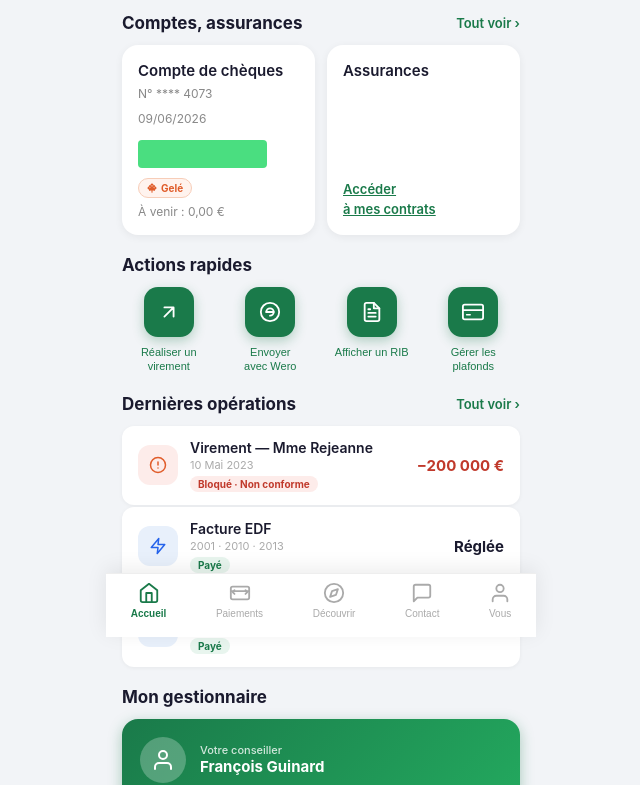
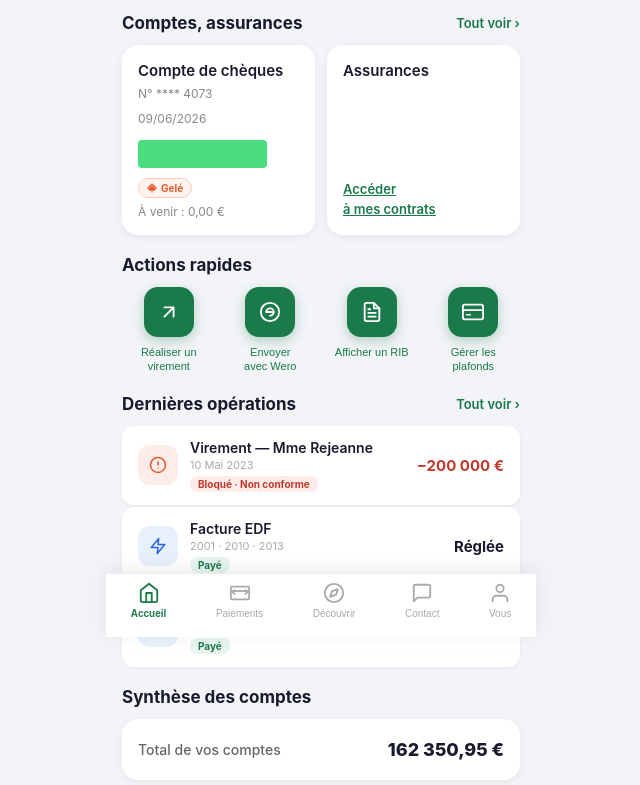
Before and after one commit to appolinair2355/BNF, a website: page index.html in a window 1280 px wide. Shown: the part 163-948 px from the top of the page, without its empty margins (319-959 px from the left). Drawn offline with Linux system fonts and the light colour scheme.

Commit message:
Add files via upload

```diff
--- a/index.html
+++ b/index.html
@@ -186,6 +186,19 @@
       </div>
     </section>
 
+    <!-- SYNTHÈSE DES COMPTES -->
+    <section>
+      <div class="section-header">
+        <span class="section-title">Synthèse des comptes</span>
+      </div>
+      <div class="synthese-card">
+        <div class="synthese-row">
+          <span class="synthese-label">Total de vos comptes</span>
+          <span class="synthese-value">162 350,95 €</span>
+        </div>
+      </div>
+    </section>
+
     <!-- GESTIONNAIRE -->
     <section>
       <div class="section-header">
--- a/style.css
+++ b/style.css
@@ -380,6 +380,32 @@ body {
 .transaction-amount.negative { color: #1a1a2e; }
 .transaction-amount.blocked  { color: #c0392b; }
 
+/* SYNTHÈSE DES COMPTES */
+.synthese-card {
+  background: white;
+  border-radius: 16px;
+  padding: 20px 16px;
+  box-shadow: 0 2px 8px rgba(0,0,0,0.06);
+}
+
+.synthese-row {
+  display: flex;
+  justify-content: space-between;
+  align-items: center;
+}
+
+.synthese-label {
+  font-size: 14px;
+  color: #666;
+  font-weight: 500;
+}
+
+.synthese-value {
+  font-size: 18px;
+  font-weight: 800;
+  color: #1a1a2e;
+}
+
 /* MANAGER CARD */
 .manager-card {
   background: linear-gradient(135deg, #1a7a4a 0%, #23a85e 100%);
```
Also changed, not shown: README.md (added), package.json (line endings or trailing spaces), script.js (line endings or trailing spaces), server.js (line endings or trailing spaces).
